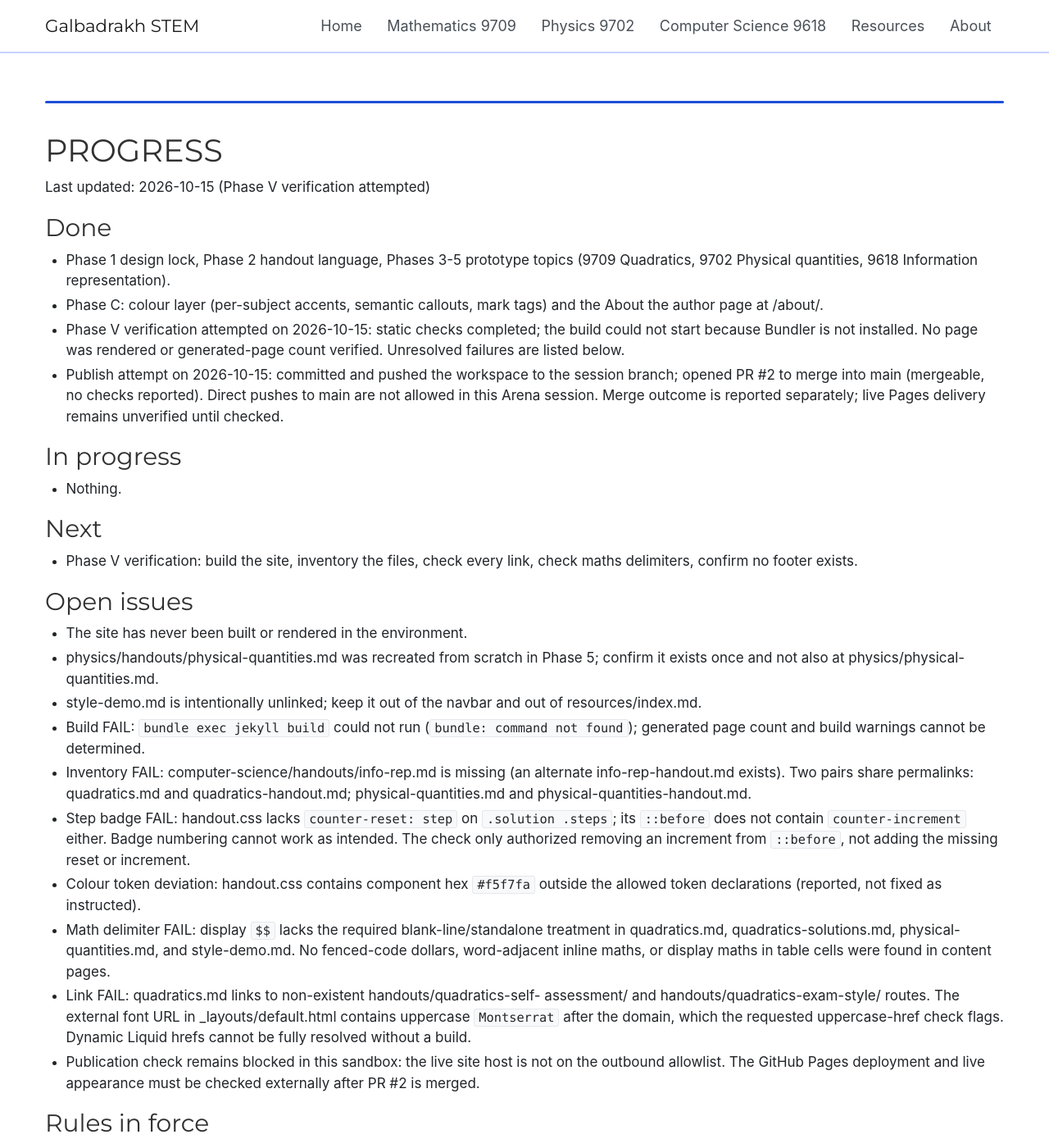
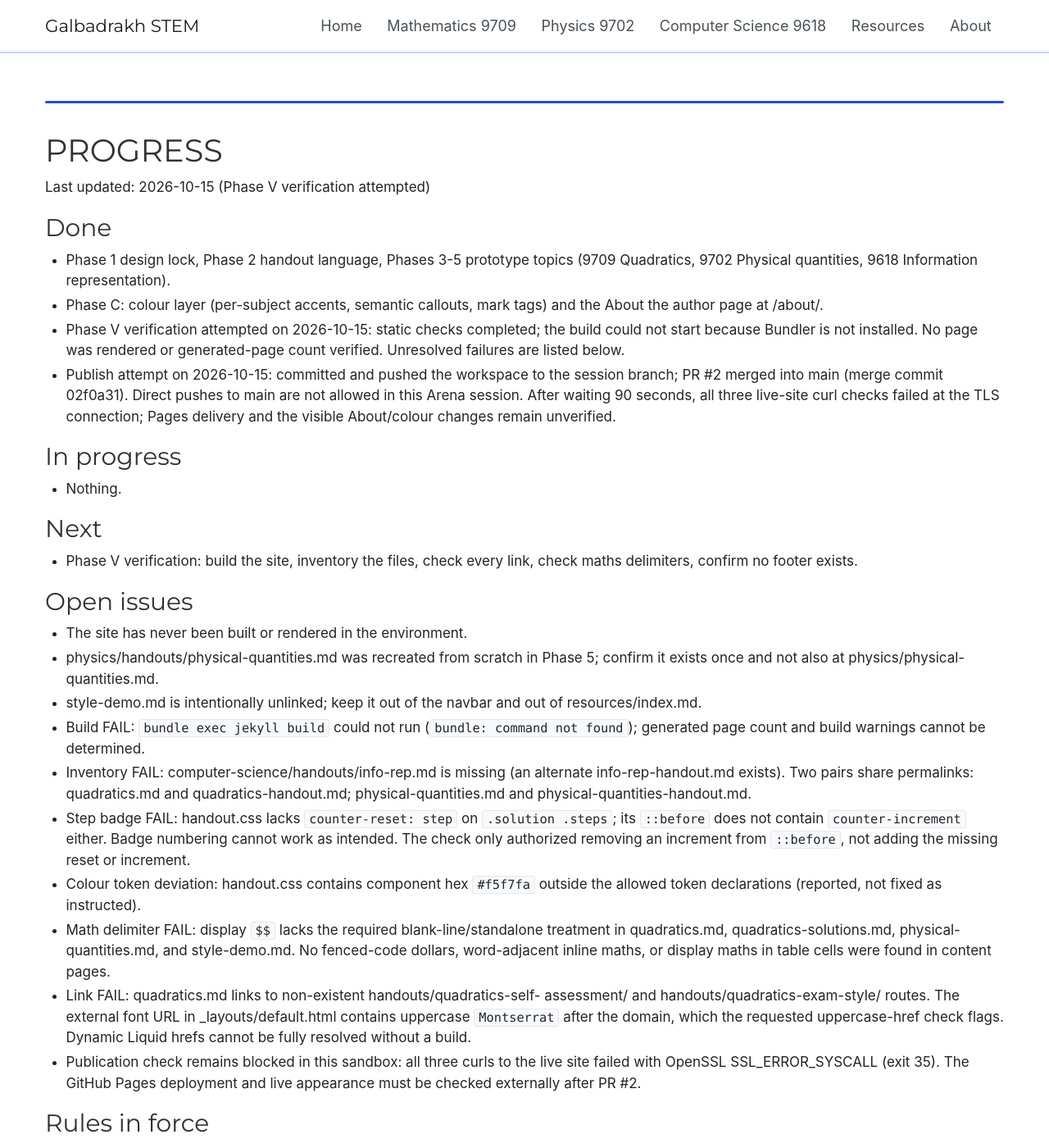
Before and after one commit to galbadrakhstem/galbadrakhstem.github.io, a Jekyll site: the page built from PROGRESS.md, in a window 1280 px wide and 1400 px high. Shown: the whole window at 82% size. Built offline with Jekyll 4.4.1, drawn with Linux system fonts in a browser that asks for light colours; our own code applies the rules of GitHub Pages for plain Markdown files.

Commit message:
docs: record merged publication and inaccessible live checks
Co-authored-by: arena-agent <297053741+arena-agent@users.noreply.github.com>

```diff
--- a/PROGRESS.md
+++ b/PROGRESS.md
@@ -11,9 +11,10 @@ Last updated: 2026-10-15 (Phase V verification attempted)
   build could not start because Bundler is not installed. No page was rendered
   or generated-page count verified. Unresolved failures are listed below.
 - Publish attempt on 2026-10-15: committed and pushed the workspace to the
-  session branch; opened PR #2 to merge into main (mergeable, no checks reported).
-  Direct pushes to main are not allowed in this Arena session. Merge outcome is
-  reported separately; live Pages delivery remains unverified until checked.
+  session branch; PR #2 merged into main (merge commit 02f0a31).
+  Direct pushes to main are not allowed in this Arena session. After waiting
+  90 seconds, all three live-site curl checks failed at the TLS connection;
+  Pages delivery and the visible About/colour changes remain unverified.
 
 ## In progress
 - Nothing.
@@ -48,9 +49,9 @@ Last updated: 2026-10-15 (Phase V verification attempted)
   in _layouts/default.html contains uppercase `Montserrat` after the domain,
   which the requested uppercase-href check flags. Dynamic Liquid hrefs cannot
   be fully resolved without a build.
-- Publication check remains blocked in this sandbox: the live site host is not
-  on the outbound allowlist. The GitHub Pages deployment and live appearance
-  must be checked externally after PR #2 is merged.
+- Publication check remains blocked in this sandbox: all three curls to the
+  live site failed with OpenSSL SSL_ERROR_SYSCALL (exit 35). The GitHub Pages
+  deployment and live appearance must be checked externally after PR #2.
 
 ## Rules in force
 - One phase per chat. Read only the files named in the prompt, plus PROGRESS.md
```
